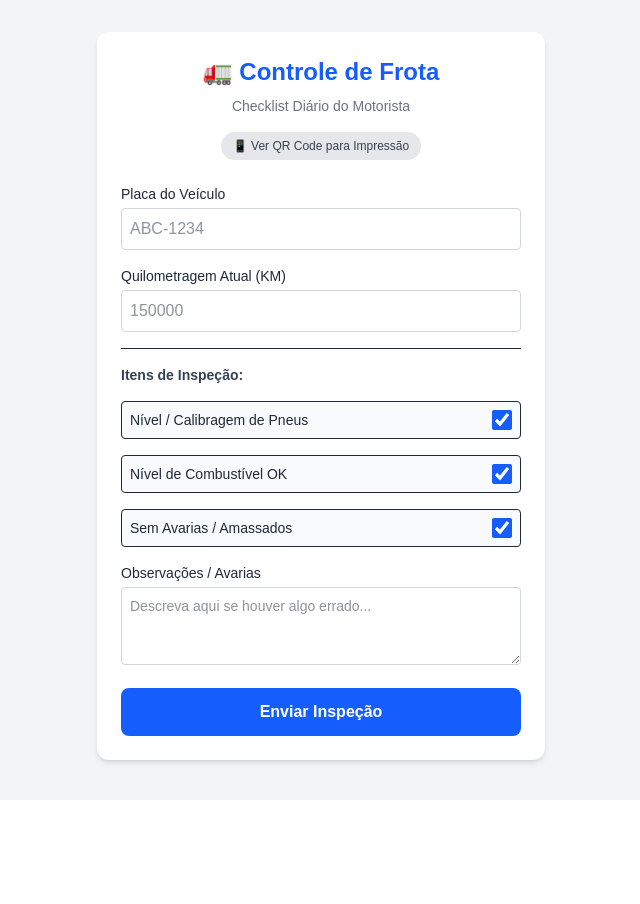
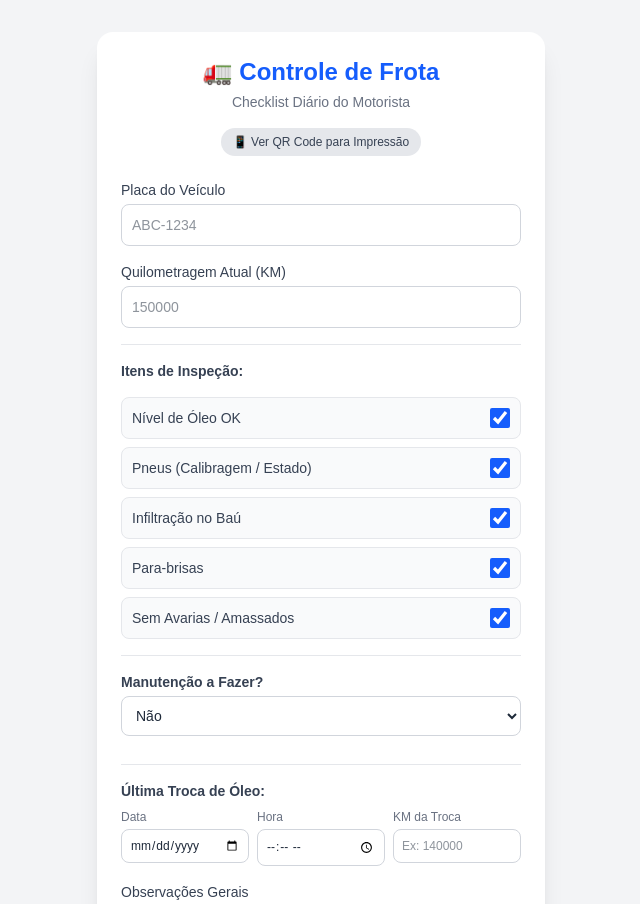
Before and after one commit to MayaraLeandro/frota-app, a Next.js app: page / in a window 1280 px wide. Shown: the top 904 px of the page, without its empty margins (319-959 px from the left). Before the commit the page ends 800 px from the top, so only its background shows below. Built offline with nearby package versions, Linux system fonts and the light colour scheme.

Commit message:
Adiciona novos itens de checklist, manutencao e troca de oleo

```diff
--- a/app/page.tsx
+++ b/app/page.tsx
@@ -6,9 +6,23 @@
 export default function ChecklistMotorista() {
   const [placa, setPlaca] = useState("");
   const [km, setKm] = useState("");
+
+  // Itens de Inspeção atualizados
+  const [nivelOleoOk, setNivelOleoOk] = useState(true);
   const [pneusOk, setPneusOk] = useState(true);
-  const [combustivelOk, setCombustivelOk] = useState(true);
+  const [infiltracaoBauOk, setInfiltracaoBauOk] = useState(true);
+  const [paraBrisasOk, setParaBrisasOk] = useState(true);
   const [funilariaOk, setFunilariaOk] = useState(true);
+
+  // Manutenção a Fazer (Sim/Não) e detalhes
+  const [manutencaoNecessaria, setManutencaoNecessaria] = useState("nao");
+  const [detalhesManutencao, setDetalhesManutencao] = useState("");
+
+  // Última Troca de Óleo
+  const [dataTrocaOleo, setDataTrocaOleo] = useState("");
+  const [horaTrocaOleo, setHoraTrocaOleo] = useState("");
+  const [kmTrocaOleo, setKmTrocaOleo] = useState("");
+
   const [observacoes, setObservacoes] = useState("");
   const [enviado, setEnviado] = useState(false);
   const [mostrarQrCode, setMostrarQrCode] = useState(false);
@@ -18,13 +32,12 @@
     setEnviado(true);
   };
 
-  // Link corrigido para o seu site oficial na Vercel
   const urlChecklist = "https://frota-app-ruddy.vercel.app";
 
   return (
     <main className="min-h-screen bg-gray-100 p-4 sm:p-8 text-gray-800">
-      <div className="max-w-md mx-auto bg-white rounded-xl shadow-md p-6">
-        <h1 className="text-2xl font-bold text-center text-blue-600 mb-2">
+      <div className="max-w-md mx-auto bg-white rounded-2xl shadow-xl p-6">
+        <h1 className="text-2xl font-bold text-center text-blue-600 mb-1">
           🚛 Controle de Frota
         </h1>
         <p className="text-sm text-center text-gray-500 mb-4">
@@ -55,20 +68,22 @@
         </div>
 
         {enviado ? (
-          <div className="bg-green-100 border border-green-400 text-green-700 p-4 rounded text-center">
+          <div className="bg-green-100 border border-green-400 text-green-700 p-4 rounded-xl text-center">
             <h2 className="font-bold text-lg">Checklist Enviado!</h2>
             <p className="text-sm mt-1">Veículo liberado para rodar.</p>
             <button
               onClick={() => setEnviado(false)}
-              className="mt-4 bg-green-600 text-white px-4 py-2 rounded font-semibold text-sm hover:bg-green-700"
+              className="mt-4 bg-green-600 text-white px-4 py-2 rounded-lg font-semibold text-sm hover:bg-green-700 transition"
             >
               Novo Registro
             </button>
           </div>
         ) : (
           <form onSubmit={handleSubmit} className="space-y-4">
+
+            {/* Placa */}
             <div>
-              <label className="block text-sm font-medium mb-1">
+              <label className="block text-sm font-medium mb-1 text-gray-700">
                 Placa do Veículo
               </label>
               <input
@@ -77,12 +92,13 @@
                 placeholder="ABC-1234"
                 value={placa}
                 onChange={(e) => setPlaca(e.target.value.toUpperCase())}
-                className="w-full p-2 border rounded border-gray-300 focus:outline-none focus:ring-2 focus:ring-blue-500"
+                className="w-full p-2.5 border rounded-lg border-gray-300 text-sm focus:outline-none focus:ring-2 focus:ring-blue-500"
               />
             </div>
 
+            {/* Quilometragem */}
             <div>
-              <label className="block text-sm font-medium mb-1">
+              <label className="block text-sm font-medium mb-1 text-gray-700">
                 Quilometragem Atual (KM)
               </label>
               <input
@@ -91,62 +107,153 @@
                 placeholder="150000"
                 value={km}
                 onChange={(e) => setKm(e.target.value)}
-                className="w-full p-2 border rounded border-gray-300 focus:outline-none focus:ring-2 focus:ring-blue-500"
+                className="w-full p-2.5 border rounded-lg border-gray-300 text-sm focus:outline-none focus:ring-2 focus:ring-blue-500"
               />
             </div>
 
-            <hr className="my-4" />
+            <hr className="my-4 border-gray-200" />
 
             <h2 className="font-semibold text-sm text-gray-700">
               Itens de Inspeção:
             </h2>
 
-            <div className="flex items-center justify-between p-2 bg-gray-50 rounded border">
-              <span className="text-sm">Nível / Calibragem de Pneus</span>
+            {/* Checkboxes de Inspeção */}
+            <div className="space-y-2">
+              <div className="flex items-center justify-between p-2.5 bg-gray-50 rounded-lg border border-gray-200">
+                <span className="text-sm text-gray-700">Nível de Óleo OK</span>
+                <input
+                  type="checkbox"
+                  checked={nivelOleoOk}
+                  onChange={(e) => setNivelOleoOk(e.target.checked)}
+                  className="w-5 h-5 accent-blue-600 rounded cursor-pointer"
+                />
+              </div>
+
+              <div className="flex items-center justify-between p-2.5 bg-gray-50 rounded-lg border border-gray-200">
+                <span className="text-sm text-gray-700">Pneus (Calibragem / Estado)</span>
                 <input
                   type="checkbox"
                   checked={pneusOk}
                   onChange={(e) => setPneusOk(e.target.checked)}
-                className="w-5 h-5 accent-blue-600"
+                  className="w-5 h-5 accent-blue-600 rounded cursor-pointer"
                 />
               </div>
 
-            <div className="flex items-center justify-between p-2 bg-gray-50 rounded border">
-              <span className="text-sm">Nível de Combustível OK</span>
+              <div className="flex items-center justify-between p-2.5 bg-gray-50 rounded-lg border border-gray-200">
+                <span className="text-sm text-gray-700">Infiltração no Baú</span>
                 <input
                   type="checkbox"
-                checked={combustivelOk}
-                onChange={(e) => setCombustivelOk(e.target.checked)}
-                className="w-5 h-5 accent-blue-600"
+                  checked={infiltracaoBauOk}
+                  onChange={(e) => setInfiltracaoBauOk(e.target.checked)}
+                  className="w-5 h-5 accent-blue-600 rounded cursor-pointer"
                 />
               </div>
 
-            <div className="flex items-center justify-between p-2 bg-gray-50 rounded border">
-              <span className="text-sm">Sem Avarias / Amassados</span>
+              <div className="flex items-center justify-between p-2.5 bg-gray-50 rounded-lg border border-gray-200">
+                <span className="text-sm text-gray-700">Para-brisas</span>
+                <input
+                  type="checkbox"
+                  checked={paraBrisasOk}
+                  onChange={(e) => setParaBrisasOk(e.target.checked)}
+                  className="w-5 h-5 accent-blue-600 rounded cursor-pointer"
+                />
+              </div>
+
+              <div className="flex items-center justify-between p-2.5 bg-gray-50 rounded-lg border border-gray-200">
+                <span className="text-sm text-gray-700">Sem Avarias / Amassados</span>
                 <input
                   type="checkbox"
                   checked={funilariaOk}
                   onChange={(e) => setFunilariaOk(e.target.checked)}
-                className="w-5 h-5 accent-blue-600"
+                  className="w-5 h-5 accent-blue-600 rounded cursor-pointer"
                 />
               </div>
+            </div>
 
+            <hr className="my-4 border-gray-200" />
+
+            {/* Manutenção a Fazer (Sim/Não) */}
             <div>
-              <label className="block text-sm font-medium mb-1 mt-2">
-                Observações / Avarias
+              <label className="block text-sm font-semibold text-gray-700 mb-1">
+                Manutenção a Fazer?
+              </label>
+              <select
+                value={manutencaoNecessaria}
+                onChange={(e) => setManutencaoNecessaria(e.target.value)}
+                className="w-full p-2.5 border rounded-lg border-gray-300 text-sm bg-white focus:outline-none focus:ring-2 focus:ring-blue-500 mb-3"
+              >
+                <option value="nao">Não</option>
+                <option value="sim">Sim</option>
+              </select>
+
+              {manutencaoNecessaria === "sim" && (
+                <textarea
+                  rows={3}
+                  required
+                  placeholder="Descreva o que precisa de manutenção..."
+                  value={detalhesManutencao}
+                  onChange={(e) => setDetalhesManutencao(e.target.value)}
+                  className="w-full p-2.5 border rounded-lg border-gray-300 text-sm focus:outline-none focus:ring-2 focus:ring-blue-500 bg-yellow-50"
+                />
+              )}
+            </div>
+
+            <hr className="my-4 border-gray-200" />
+
+            {/* Última Troca de Óleo */}
+            <div>
+              <h2 className="font-semibold text-sm text-gray-700 mb-2">
+                Última Troca de Óleo:
+              </h2>
+              <div className="grid grid-cols-1 sm:grid-cols-3 gap-2">
+                <div>
+                  <label className="block text-xs text-gray-500 mb-1">Data</label>
+                  <input
+                    type="date"
+                    value={dataTrocaOleo}
+                    onChange={(e) => setDataTrocaOleo(e.target.value)}
+                    className="w-full p-2 border rounded-lg border-gray-300 text-xs focus:outline-none focus:ring-2 focus:ring-blue-500"
+                  />
+                </div>
+                <div>
+                  <label className="block text-xs text-gray-500 mb-1">Hora</label>
+                  <input
+                    type="time"
+                    value={horaTrocaOleo}
+                    onChange={(e) => setHoraTrocaOleo(e.target.value)}
+                    className="w-full p-2 border rounded-lg border-gray-300 text-xs focus:outline-none focus:ring-2 focus:ring-blue-500"
+                  />
+                </div>
+                <div>
+                  <label className="block text-xs text-gray-500 mb-1">KM da Troca</label>
+                  <input
+                    type="number"
+                    placeholder="Ex: 140000"
+                    value={kmTrocaOleo}
+                    onChange={(e) => setKmTrocaOleo(e.target.value)}
+                    className="w-full p-2 border rounded-lg border-gray-300 text-xs focus:outline-none focus:ring-2 focus:ring-blue-500"
+                  />
+                </div>
+              </div>
+            </div>
+
+            {/* Observações Gerais */}
+            <div>
+              <label className="block text-sm font-medium mb-1 mt-3 text-gray-700">
+                Observações Gerais
               </label>
               <textarea
-                rows={3}
-                placeholder="Descreva aqui se houver algo errado..."
+                rows={2}
+                placeholder="Descreva aqui se houver algo mais..."
                 value={observacoes}
                 onChange={(e) => setObservacoes(e.target.value)}
-                className="w-full p-2 border rounded border-gray-300 text-sm focus:outline-none focus:ring-2 focus:ring-blue-500"
+                className="w-full p-2.5 border rounded-lg border-gray-300 text-sm focus:outline-none focus:ring-2 focus:ring-blue-500"
               />
             </div>
 
             <button
               type="submit"
-              className="w-full bg-blue-600 text-white font-semibold py-3 rounded-lg hover:bg-blue-700 transition"
+              className="w-full bg-blue-600 text-white font-semibold py-3 rounded-xl hover:bg-blue-700 transition shadow-md mt-4"
             >
               Enviar Inspeção
             </button>
```
Lines whose indentation alone changed are shown as unchanged.
